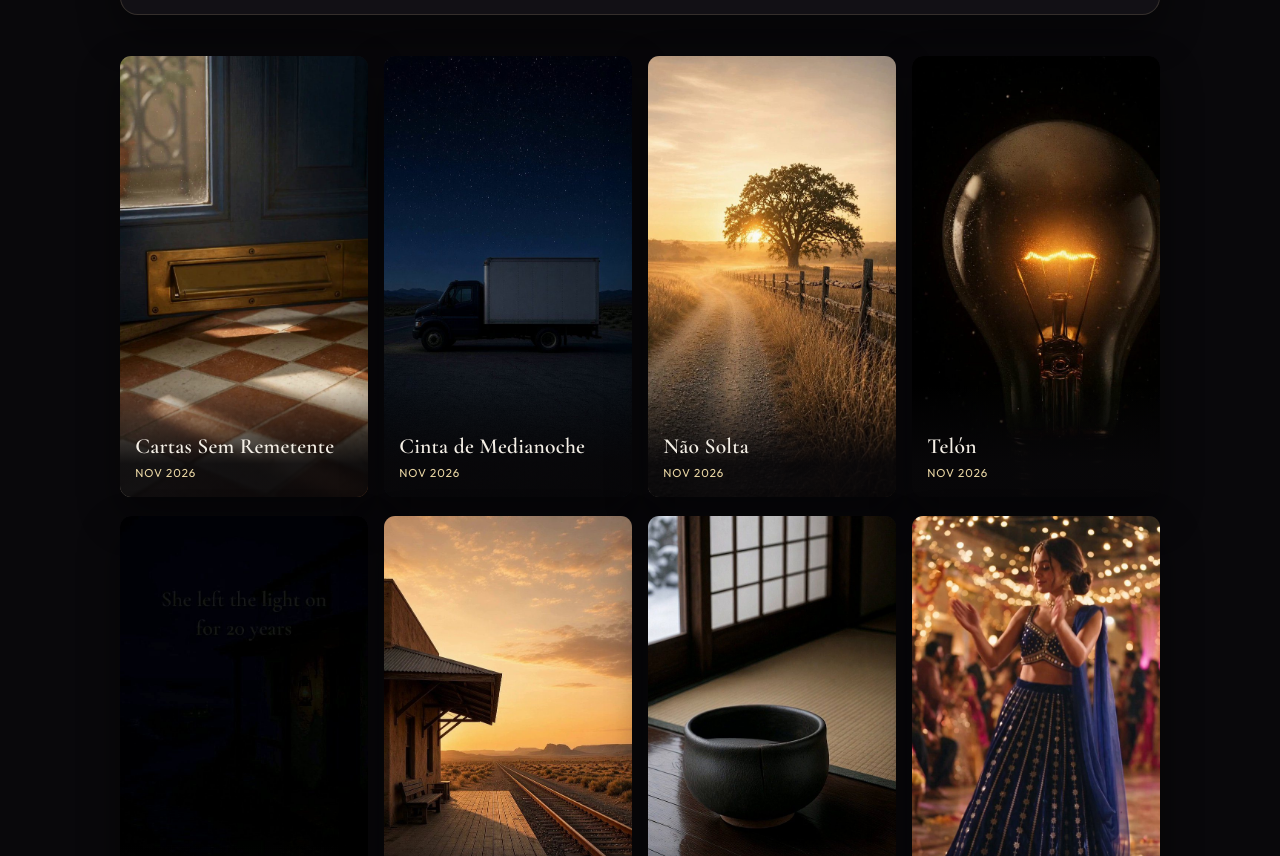
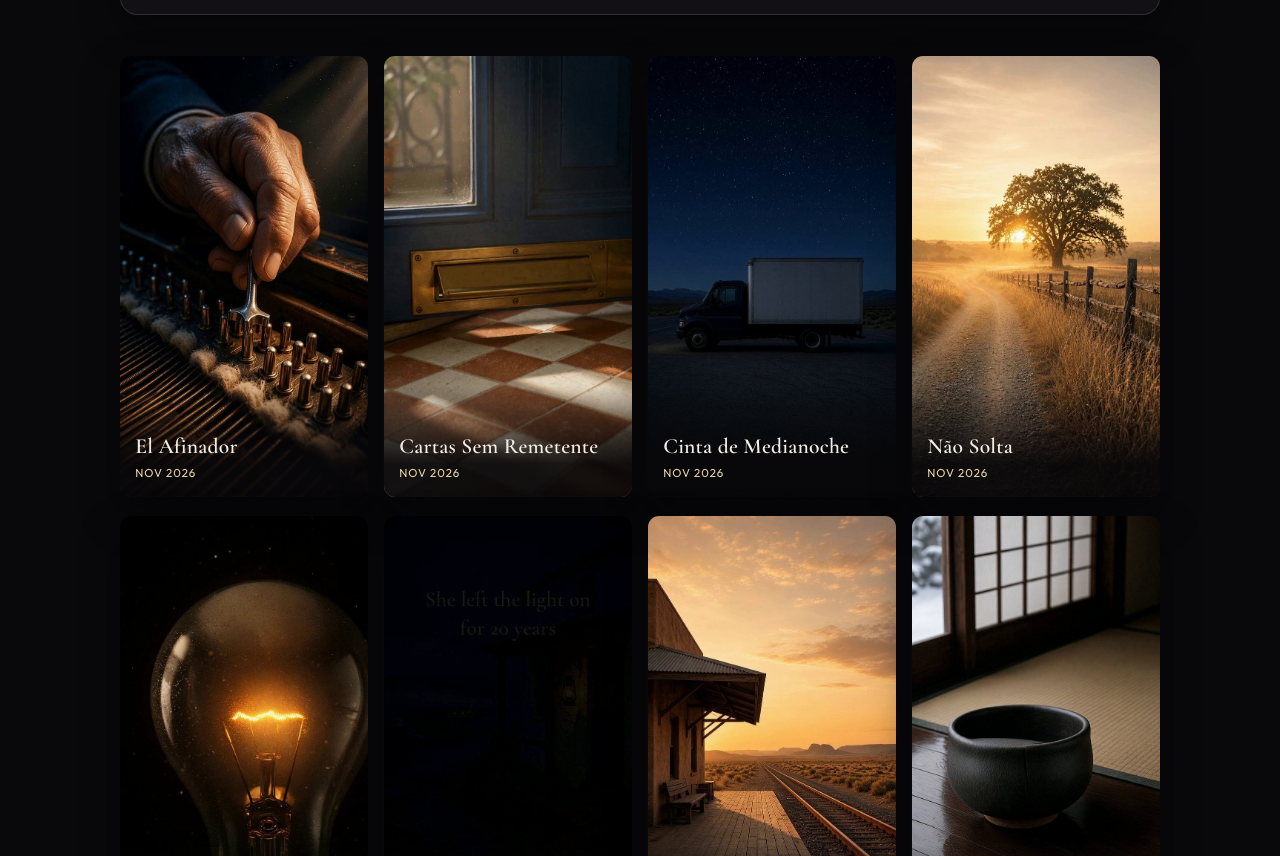
Before and after one commit to grokbotstudios/grokbotstudios.github.io, a plain HTML site: page index.html in a window 1280 px wide. Shown: the part 1375-2231 px from the top of the page. Drawn offline with nearby package versions, Linux system fonts and the light colour scheme.

Commit message:
Add El Afinador card

```diff
--- a/index.html
+++ b/index.html
@@ -87,6 +87,15 @@
       </article>
 
       <ul class="grid">
+        <li>
+          <a class="card" href="https://x.com/grokbotstudios/status/2124841552342040664" target="_blank" rel="noopener noreferrer">
+            <img src="assets/thumbs/el-afinador.jpg" alt="Still from El Afinador" width="675" height="1200">
+            <div class="card-meta">
+              <h3>El Afinador</h3>
+              <p>Nov 2026</p>
+            </div>
+          </a>
+        </li>
         <li>
           <a class="card" href="https://x.com/grokbotstudios/status/2124498013347336295" target="_blank" rel="noopener noreferrer">
             <img src="assets/thumbs/cartas-sem-remetente.jpg" alt="Still from Cartas Sem Remetente" width="675" height="1200">
```
Also changed, not shown: assets/thumbs/el-afinador.jpg (added).
